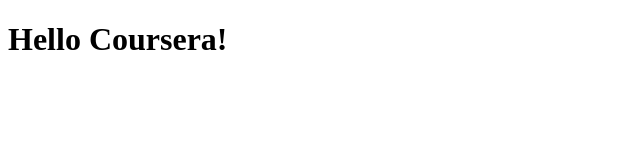
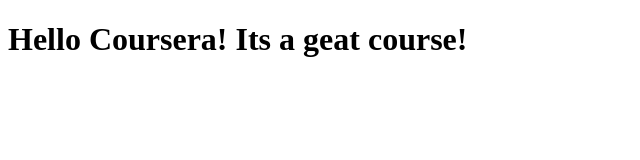
Before and after one commit to mani31sh/-Coursera-test, a plain HTML site: page site/index.html in a window 1280 px wide. Shown: the whole page, without its empty margins (0-640 px from the left). Drawn offline with Linux system fonts and the light colour scheme.

Commit message:
Small change to our page

```diff
--- a/site/index.html
+++ b/site/index.html
@@ -4,6 +4,6 @@
 	<title>Hello Coursera!</title>
 </head>
 <body>
-<h1>Hello Coursera!</h1>
+<h1>Hello Coursera! Its a geat course!</h1>
 </body>
 </html>
```
